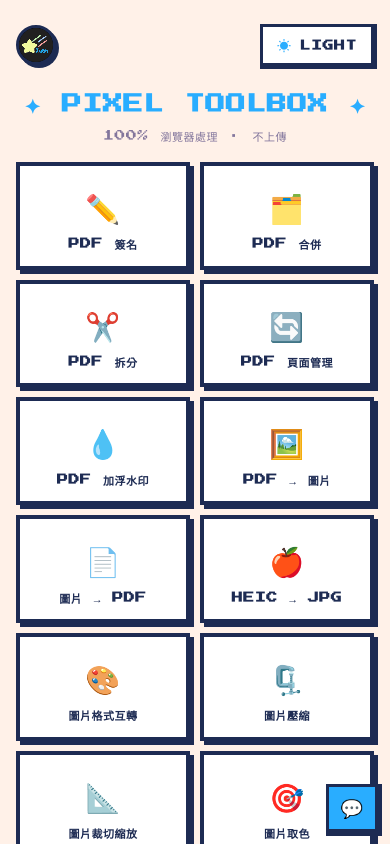
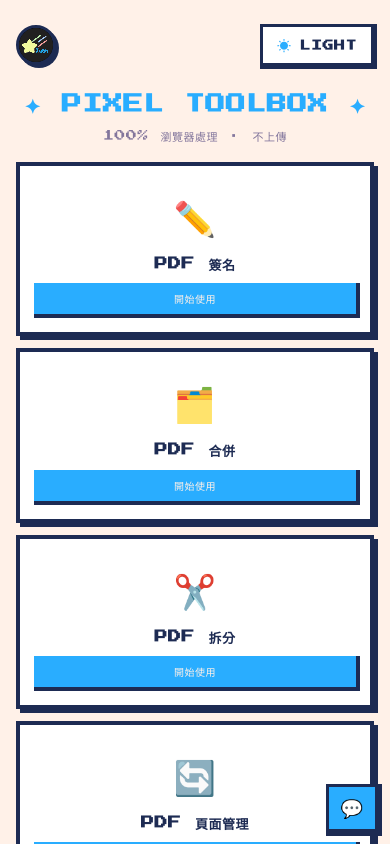
Before and after one commit to lingxuan0618/pixel-toolbox, a Vue app: page / in a window 390 px wide. Shown: the top 844 px of the page. Built offline with nearby package versions, Linux system fonts and the light colour scheme; the HTML template or start-up script is replaced by a standard one; a web font is replaced by a local one.

Commit message:
Improve mobile home layout and hide HEIC on Android

```diff
--- a/src/router/index.ts
+++ b/src/router/index.ts
@@ -1,4 +1,5 @@
 import { createRouter, createWebHashHistory } from 'vue-router'
+import { isAndroid } from '../lib/platform'
 
 export const router = createRouter({
   history: createWebHashHistory(),
@@ -50,6 +51,9 @@ export const router = createRouter({
       name: 'heic-convert',
       component: () => import('../views/HeicConvert.vue'),
       meta: { title: 'HEIC → JPG · Pixel Toolbox' },
+      beforeEnter: () => {
+        if (isAndroid()) return '/'
+      },
     },
     {
       path: '/image-convert',
--- a/src/views/Home.vue
+++ b/src/views/Home.vue
@@ -119,26 +119,29 @@ h3 {
     font-size: 20px;
   }
   .tool-grid {
-    grid-template-columns: repeat(2, 1fr);
-    gap: 10px;
+    grid-template-columns: 1fr;
+    gap: 12px;
   }
   .tool-icon {
-    font-size: 28px;
-    margin-bottom: 6px;
+    font-size: 34px;
+    margin-bottom: 10px;
     text-align: center;
   }
   h3 {
-    font-size: 11px;
+    font-size: 13px;
     margin: 0;
     text-align: center;
   }
-  .tool-desc,
-  .tool-btn {
+  .tool-desc {
     display: none;
   }
-  /* 把卡片的內距縮小一點 */
+  .tool-btn {
+    width: 100%;
+    margin-top: 10px;
+  }
+  /* 把卡片的內距調大一點，手機上看起來比較完整 */
   .tool-link :deep(.pixel-card-component) {
-    padding: 14px 8px;
+    padding: 18px 14px;
     box-shadow: 4px 4px 0 0 var(--shadow);
   }
   .tool-link :deep(.pixel-card-component.hoverable:hover) {
```
